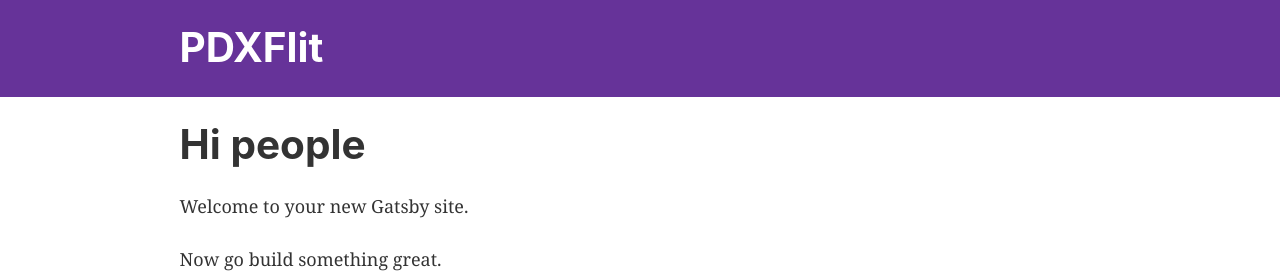
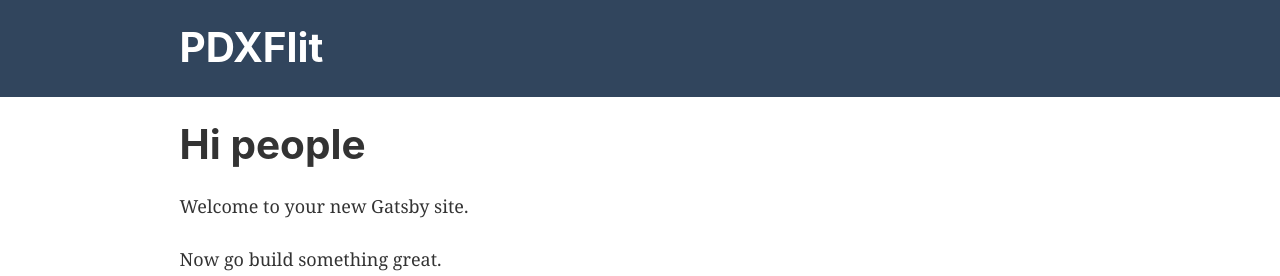
Before and after one commit to masenmatthews/PDXFLIT-Site, a Gatsby site: page / in a window 1280 px wide. Shown: the top 276 px of the page. Built offline with nearby package versions, Linux system fonts and the light colour scheme; Gatsby itself is replaced by a stand-in of ours.

Commit message:
Change header bg color

```diff
--- a/src/components/header.module.css
+++ b/src/components/header.module.css
@@ -1,5 +1,5 @@
 .background {
-  background-color: rebeccapurple;
+  background-color: #31455d;
   margin-bottom: 1.45rem;
 }
 
```
